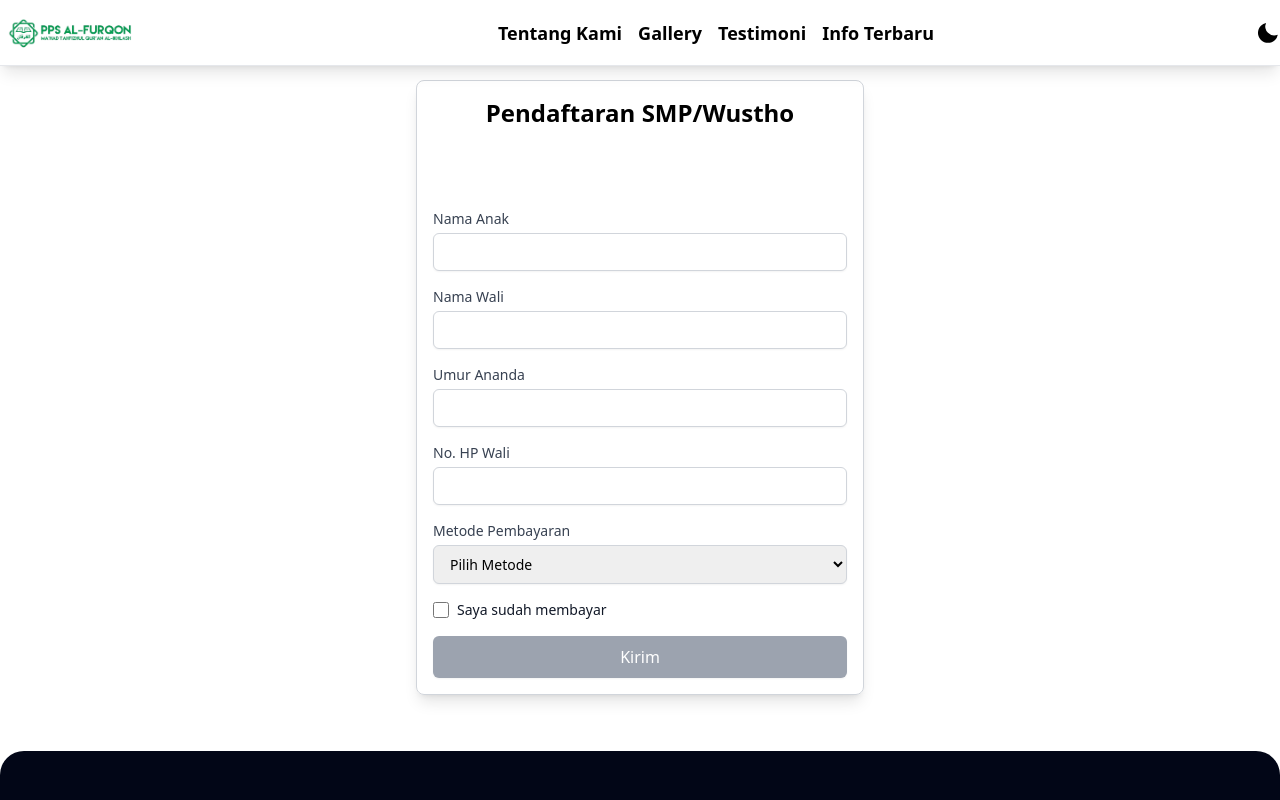
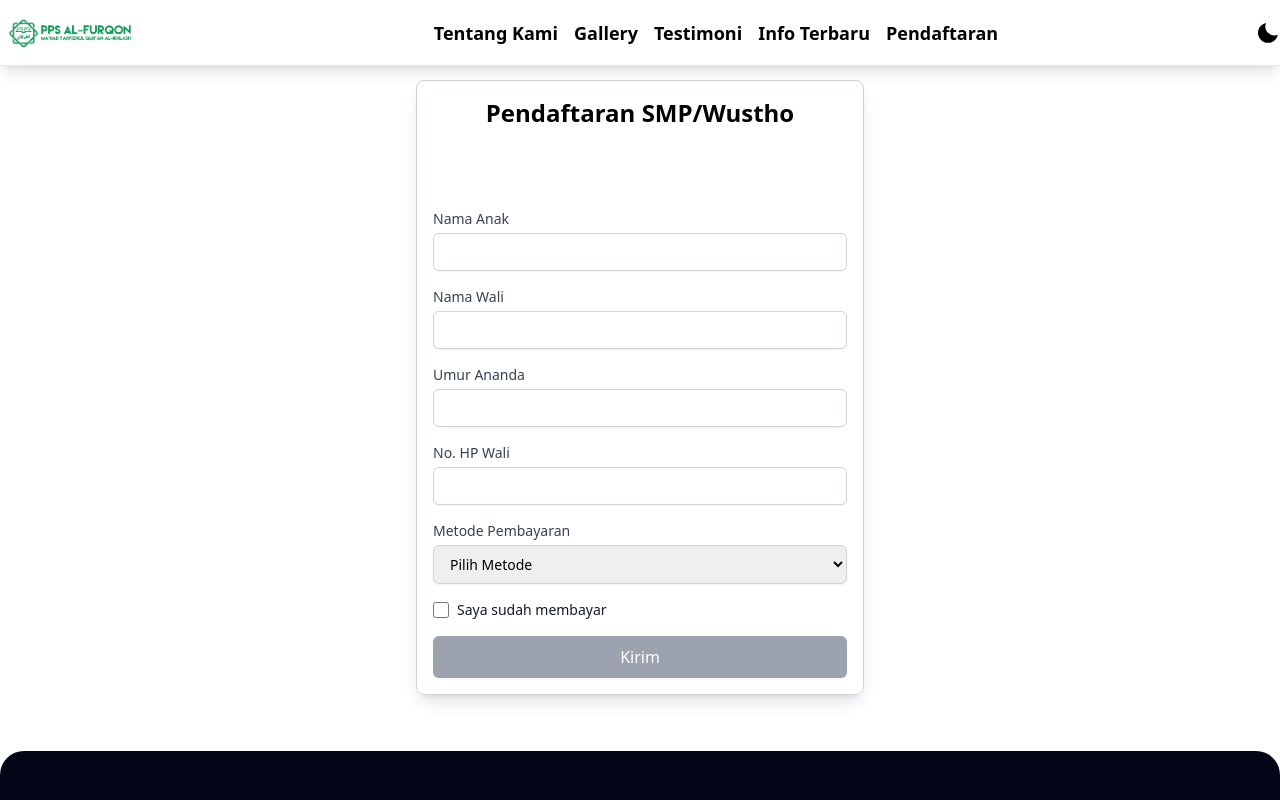
Before and after one commit to anwarchoirawr/NewPps, a React (Vite) app: page /NewPps/formulir-smp in a window 1280 px wide. Shown: the top 800 px of the page. Built offline with nearby package versions, Linux system fonts and the light colour scheme.

Commit message:
mendelete lnk Tentang Kami

```diff
--- a/src/components/navbar/Navbar2.jsx
+++ b/src/components/navbar/Navbar2.jsx
@@ -77,6 +77,12 @@
             >
               Info Terbaru
             </Link>
+            <Link
+              to="/pendaftaran"
+              className={`text-lg font-semibold ${theme === "dark" ? "text-white" : "text-black"}`}
+            >
+              Pendaftaran
+            </Link>
           </nav>
           <div className="flex items-center space-x-4">
             {theme === "dark" ? (
--- a/src/components/navbar/ResponsiveMenu.jsx
+++ b/src/components/navbar/ResponsiveMenu.jsx
@@ -36,16 +36,7 @@
               Pendaftaran
             </Link>
           </li>
-          <li>
-            <Link
-              to="/" // Arahkan ke halaman utama
-              onClick={() => handleLinkClick("/", "tentang-kami")} // Scroll ke "tentang-kami" setelah navigasi
-              className="mb-5 inline-block hover:text-gray-400 transition-colors duration-300"
-            >
-              Tentang Kami
-            </Link>
-          </li>
-          <li>
+           <li>
             <Link
               to="/gallery"
               onClick={() => handleLinkClick("/gallery", "")}
```
